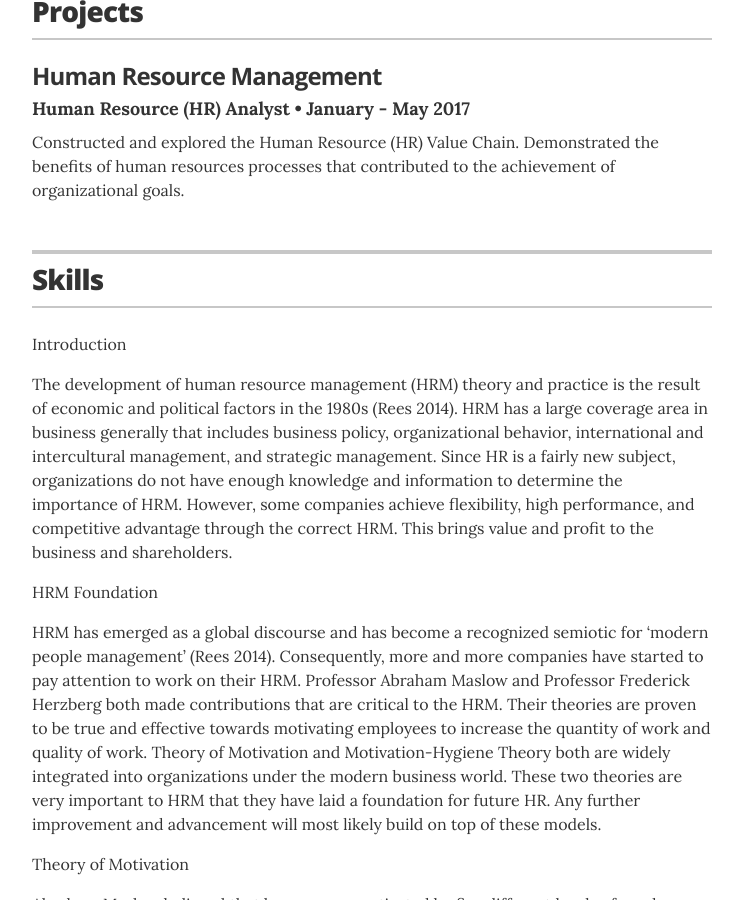
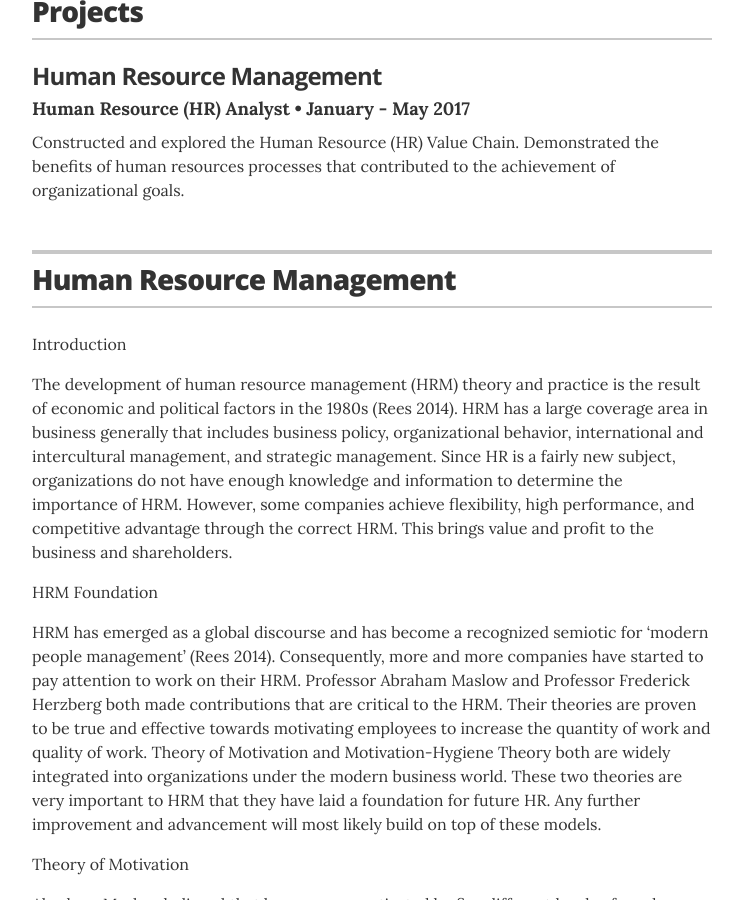
Before and after one commit to rchum/p2, a Jekyll site: the page built from index.html, in a window 1280 px wide and 900 px high, scrolled down 309 px. Shown: the whole window, without its empty margins (268-1011 px from the left). Built offline with Jekyll 4.4.1, drawn with Linux system fonts in a browser that asks for light colours.

Commit message:
Update resume.html

```diff
--- a/_layouts/resume.html
+++ b/_layouts/resume.html
@@ -127,7 +127,7 @@
       <section class="content-section">
 
         <header class="section-header">
-          <h2>Skills</h2>
+          <h2>Human Resource Management</h2>
         </header>
         {% for skill in site.data.skills %}
         <div class="resume-item">
```
